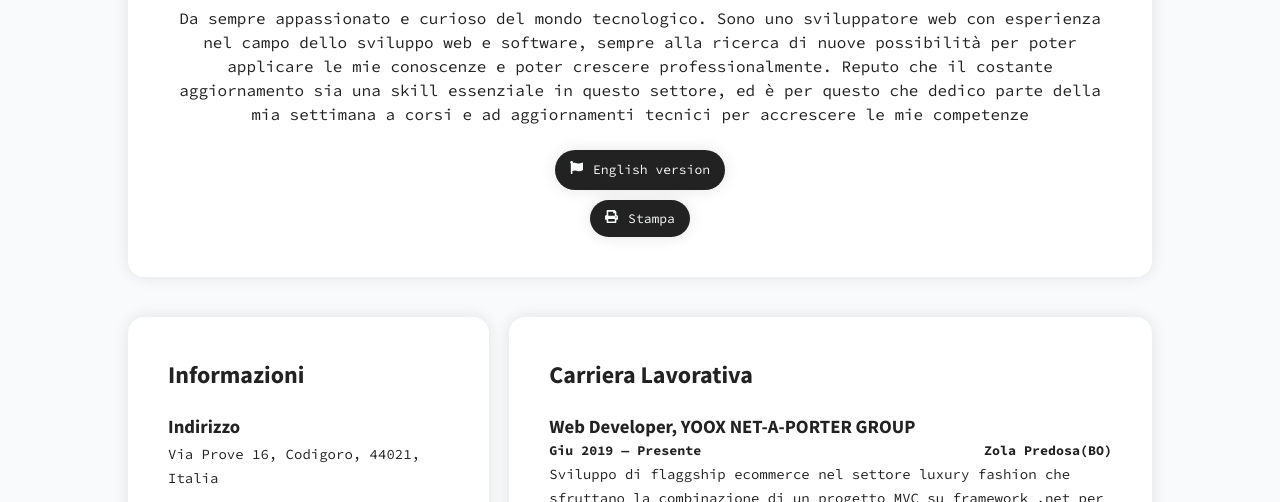
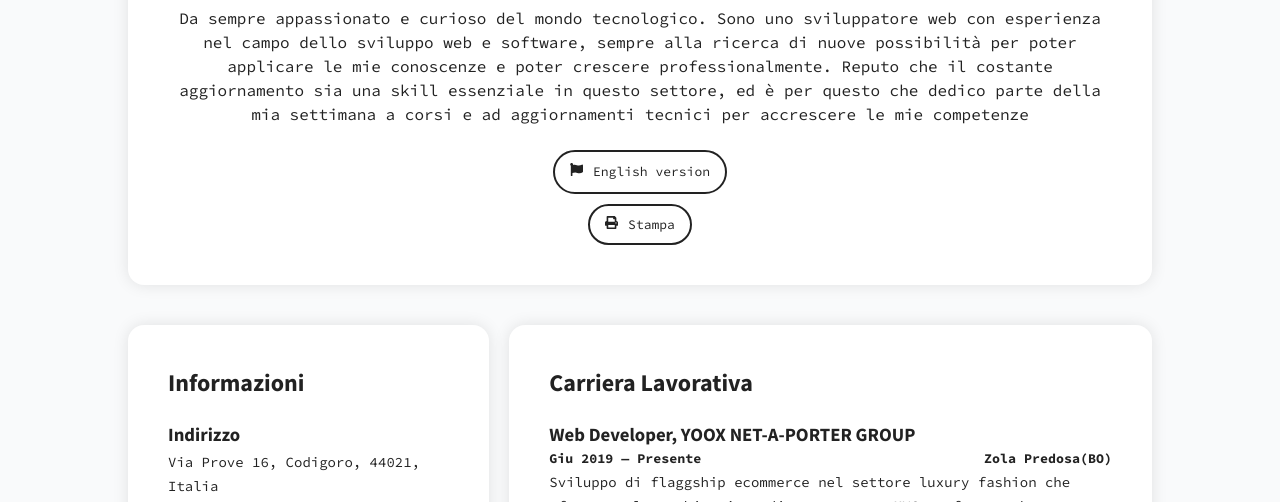
Before and after one commit to Geppe1990/vigneri.me-3.0, a Gatsby site: page /cv/ in a window 1280 px wide. Shown: the part 298-800 px from the top of the page. Built offline with nearby package versions, Linux system fonts and the light colour scheme; Gatsby itself is replaced by a stand-in of ours; some packages are replaced by stand-ins of ours.

Commit message:
Colors management

```diff
--- a/src/components/dark-mode.js
+++ b/src/components/dark-mode.js
@@ -2,6 +2,7 @@ import React from "react";
 import styled from 'styled-components';
 import { ThemeToggler } from 'gatsby-plugin-dark-mode'
 import { FiSun, FiMoon } from 'react-icons/fi';
+import { colors } from '../components/styles/globalStyles';
 
 const DARKMODE = styled.div`
     display: inline-block;
@@ -14,7 +15,7 @@ const DARKMODE = styled.div`
         cursor: pointer;
 
         .dark & {
-            color: #f9fafb;
+            color: ${colors.white};
         }
     }
 `;
--- a/src/components/footer.js
+++ b/src/components/footer.js
@@ -2,6 +2,7 @@ import React from "react"
 import { Link } from "gatsby";
 import { FaLinkedin, FaGithub, FaTwitter, FaInstagram, FaHeart } from 'react-icons/fa'
 import styled from 'styled-components';
+import { colors, beat } from '../components/styles/globalStyles';
 
 const FOOTER = styled.footer`
     display: flex;
@@ -17,7 +18,7 @@ const FOOTER = styled.footer`
 
     .dark & {
         background: inherit;
-        color: #f9fafb;
+        color: ${colors.white};
         border: none;
     }
 
@@ -51,6 +52,12 @@ const FOOTER = styled.footer`
 		}
     }
 
+    .icon-heart {
+        color: ${colors.red};
+        animation:${beat} 1.5s ease infinite;
+    }
+
+
 `;
 
 export default () => {
@@ -83,7 +90,7 @@ export default () => {
                 </li>
             </ul>
             <small>
-                {new Date().getFullYear()} - Made with <FaHeart /> and Gatsby by Vigneri Giuseppe - <Link to={`/privacy/`} className="heading--reverse">Privacy</Link>
+                {new Date().getFullYear()} - Made with <FaHeart className="icon-heart" /> and Gatsby by Vigneri Giuseppe - <Link to={`/privacy/`} className="heading--reverse">Privacy</Link>
 
             </small>
         </FOOTER>
--- a/src/components/styles/globalStyles.js
+++ b/src/components/styles/globalStyles.js
@@ -1,8 +1,9 @@
 import { keyframes, createGlobalStyle } from 'styled-components';
 
-const colors = {
+export const colors = {
 	"black": "#222",
 	"white": "#f9fafb",
+	"red": "#ff1744",
 }
 
 const shadow = {
@@ -18,6 +19,16 @@ const blink = keyframes`
   50% {
 	color: inherit;
   }
+`;
+
+export const beat = keyframes`
+	from, to {
+		transform: scale(1)
+	}
+
+	50% {
+		transform:scale(1.25);
+	}
 `;
 
 const GlobalStyles = createGlobalStyle`
@@ -73,17 +84,14 @@ const GlobalStyles = createGlobalStyle`
 		padding-bottom: 10px;
 	}
 
-	/* width */
 	::-webkit-scrollbar {
 		width: 6px;
 	}
 
-	/* Track */
 	::-webkit-scrollbar-track {
 		background: ${colors.white};
 	}
 
-	/* Handle */
 	::-webkit-scrollbar-thumb {
 		background: ${colors.black};
 		border-radius: 1px;
@@ -136,6 +144,7 @@ const GlobalStyles = createGlobalStyle`
 		background: ${colors.black};
 		color: ${colors.white};
 		transition: color 0.6s ease-out, background 0.6s ease-out;
+		padding: 0 2px;
 	}
 
 	.tags {
@@ -206,21 +215,23 @@ const GlobalStyles = createGlobalStyle`
 		cursor: pointer;
 		font-family: inherit;
 		padding: 10px 15px;
-		box-shadow: rgba(0, 0, 0, 0.1) 0px 0px 16px;
 		position: relative;
-		background: ${colors.black};
-		color: ${colors.white};
 		border-radius: 100px;
 		transition: color 0.2s ease-out, background 0.2s ease-out;
 		outline: none;
+		color: ${colors.black};
+		border: 2px solid ${colors.black};
+		background-color: transparent;
 
 		&:hover {
 			text-decoration: none;
+			transform: scale(1.05);
+			transition: transform .2s ease-in;
 		}
 
 		.dark & {
-			background: ${colors.white};
-			color: ${colors.black};
+			border-color: ${colors.white};
+			color: ${colors.white};
 		}
 	}
 
```
Also changed, not shown: src/templates/blog-list.js (+4 -3 lines), src/templates/category-list.js (+4 -3 lines).
